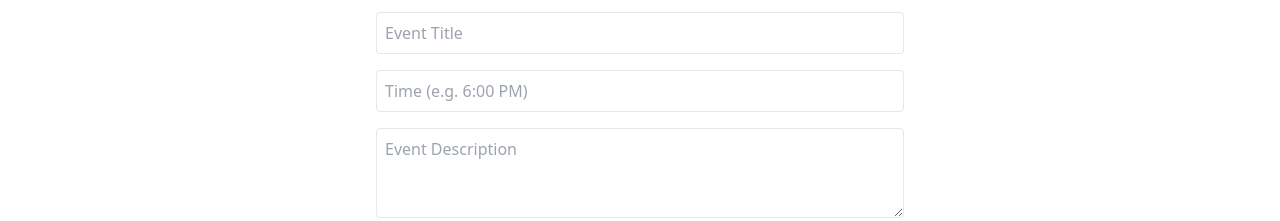
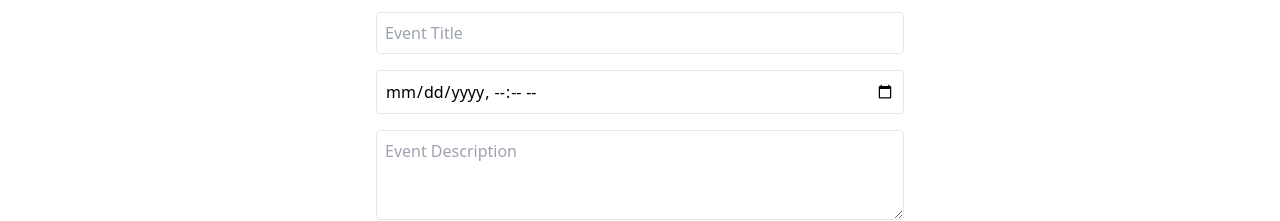
Before and after one commit to Rian-Fernando/Unify, a React (Create React App) app: page /create in a window 1280 px wide. Shown: the part 120-341 px from the top of the page. Built offline with nearby package versions, Linux system fonts and the light colour scheme; no server answers; sample sign-in values are in the browser's storage.

Commit message:
Refactored CreateEvent with new date and time UI

```diff
--- a/src/pages/CreateEvent.jsx
+++ b/src/pages/CreateEvent.jsx
@@ -5,7 +5,7 @@ import { useAuth } from "../AuthContext";
 
 const CreateEvent = () => {
   const [title, setTitle] = useState("");
-  const [time, setTime] = useState("");
+  const [time, setTime] = useState(null);
   const [tags, setTags] = useState("");
   const [capacity, setCapacity] = useState("");
   const [description, setDescription] = useState("");
@@ -24,7 +24,7 @@ const CreateEvent = () => {
     try {
       const eventData = {
         title,
-        time,
+        time: time ? time.toISOString() : "",
         description,
         tags: tags.split(",").map(tag => tag.trim()),
         capacity: capacity || "Unlimited",
@@ -36,7 +36,7 @@ const CreateEvent = () => {
 
       alert("✅ Event created successfully!");
       setTitle("");
-      setTime("");
+      setTime(null);
       setTags("");
       setCapacity("");
       setDescription("");
@@ -62,11 +62,10 @@ const CreateEvent = () => {
         />
 
         <input
-          type="text"
-          placeholder="Time (e.g. 6:00 PM)"
+          type="datetime-local"
           className="w-full p-2 border rounded"
-          value={time}
-          onChange={(e) => setTime(e.target.value)}
+          value={time ? new Date(time).toISOString().slice(0, 16) : ""}
+          onChange={(e) => setTime(new Date(e.target.value))}
           required
         />
 
```
